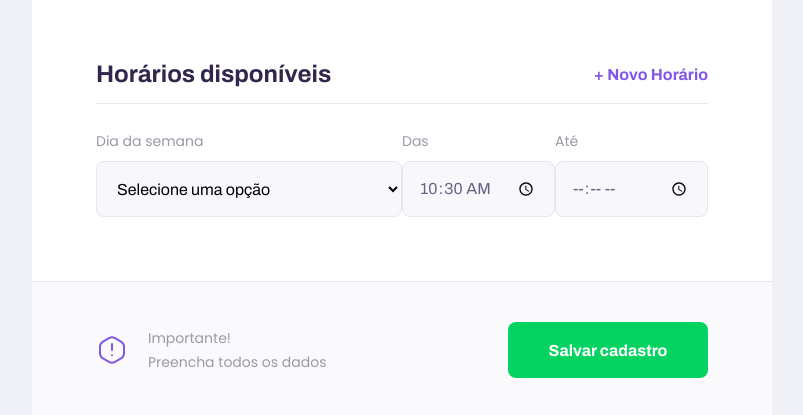
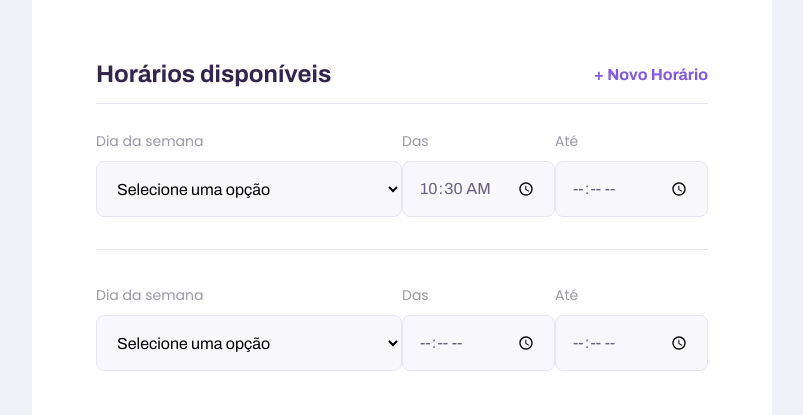
Before and after one commit to maykew/Next-Level-Week-2, a plain HTML site: page give-classes.html in a window 1280 px wide. Both pictures are taken after typing "Sample", "https://example.com", "5", "Sample", "5", "10:30" into the empty fields and a click on the button "+ Novo Horário". Shown: the part 1314-1729 px from the top of the page, without its empty margins (238-1041 px from the left). Drawn offline with Linux system fonts and the light colour scheme.

Commit message:
Day 3 - A escolha da stack

```diff
--- a/give-classes.html
+++ b/give-classes.html
@@ -17,6 +17,8 @@
     <!-- Estilo da fonte -->
     <link href="https://fonts.googleapis.com/css2?family=Archivo:wght@400;700&amp;family=Poppins:wght@400;600&amp;display=swap" rel="stylesheet">
 
+    <!-- JavaScript -->
+    <script src="/scripts/addField.js" defer></script>
 </head>
 <body id="page-give-classes">
 
--- /dev/null
+++ b/scripts/addField.js
@@ -0,0 +1,26 @@
+//Procura botao
+document.querySelector("#add-time")
+// Quando clicar no botao
+.addEventListener('click', cloneField)
+
+
+//Executa uma acao
+function cloneField(){
+
+    //Duplicar campos
+    //Que campos?
+    const newFieldContainer = document.querySelector('.schedule-item').cloneNode(true)
+
+    //Esta duplicando com valores - limpar campos
+    //Que campos?
+    const fields = newFieldContainer.querySelectorAll('input')
+
+    fields.forEach(function(field) {
+        field.value = ""
+    })
+
+    //Colocar na pagina
+    //Onde?
+    document.querySelector('#schedule-items').appendChild(newFieldContainer)
+
+}
```
